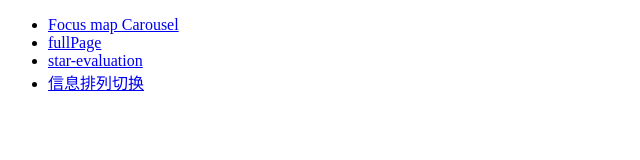
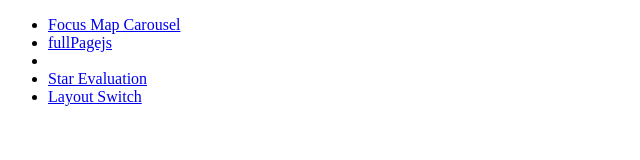
Before and after one commit to lewis-geek/Daily-Practice, a plain HTML site: page index.html in a window 1280 px wide. Shown: the whole page, without its empty margins (0-640 px from the left). Drawn offline with Linux system fonts and the light colour scheme.

Commit message:
change index content

```diff
--- a/index.html
+++ b/index.html
@@ -7,10 +7,11 @@
   </head>
   <body>
     <ul>
-      <li><a href="Focus map Carousel/demo.html">Focus map Carousel</a></li>
-      <li><a href="fullPage/demo.html">fullPage</a></li>
-      <li><a href="star-evaluation/demo.html">star-evaluation</a></li>
-      <li><a href="信息排列切换/demo.html">信息排列切换</a></li>
+      <li><a href="Focus Map Carousel/demo.html">Focus Map Carousel</a></li>
+      <li><a href="fullPagejs/demo.html">fullPagejs</a></li>
+      <li><a href="iOS Popuo/demo.html"></a></li>
+      <li><a href="Star Evaluation/demo.html">Star Evaluation</a></li>
+      <li><a href="Layout Switch/demo.html">Layout Switch</a></li>
     </ul>
   </body>
 </html>
```
Also changed, not shown: iOS Popup/demo.html (renamed from iOS Popup/index.html).
